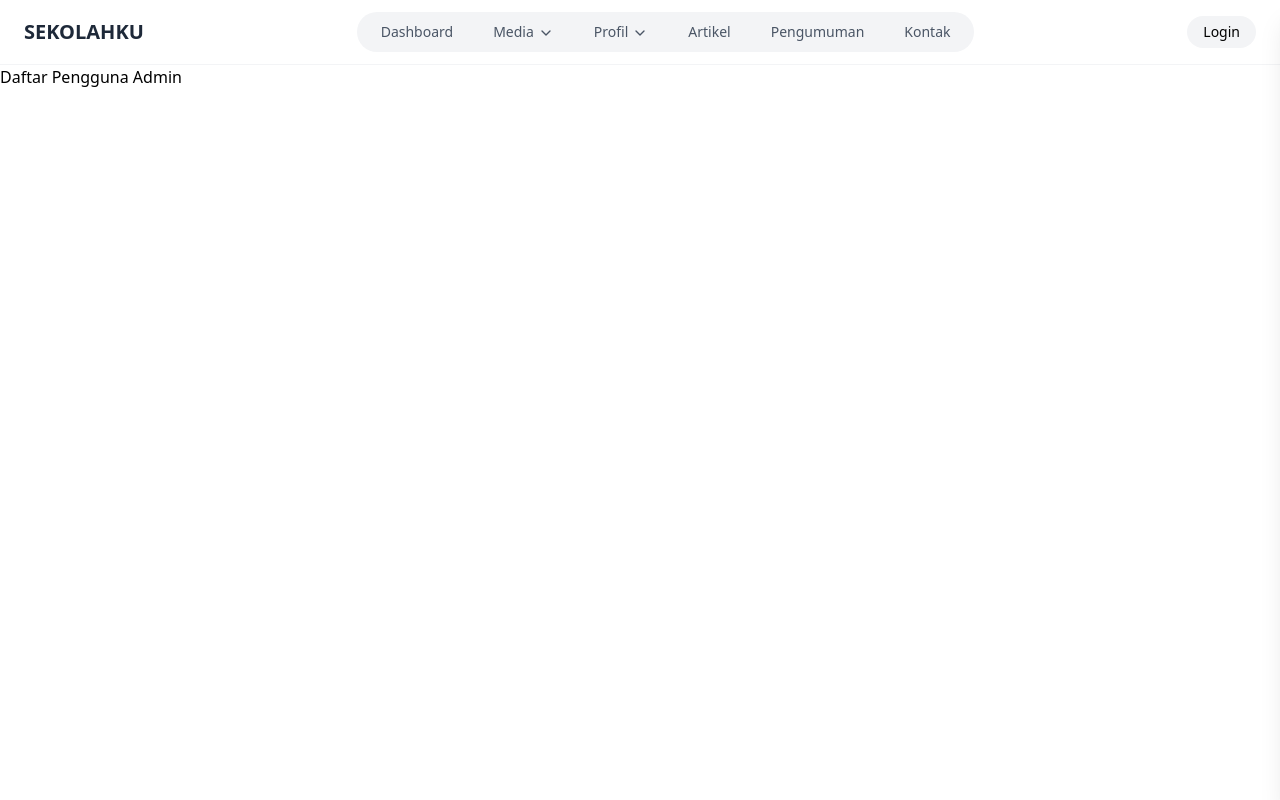
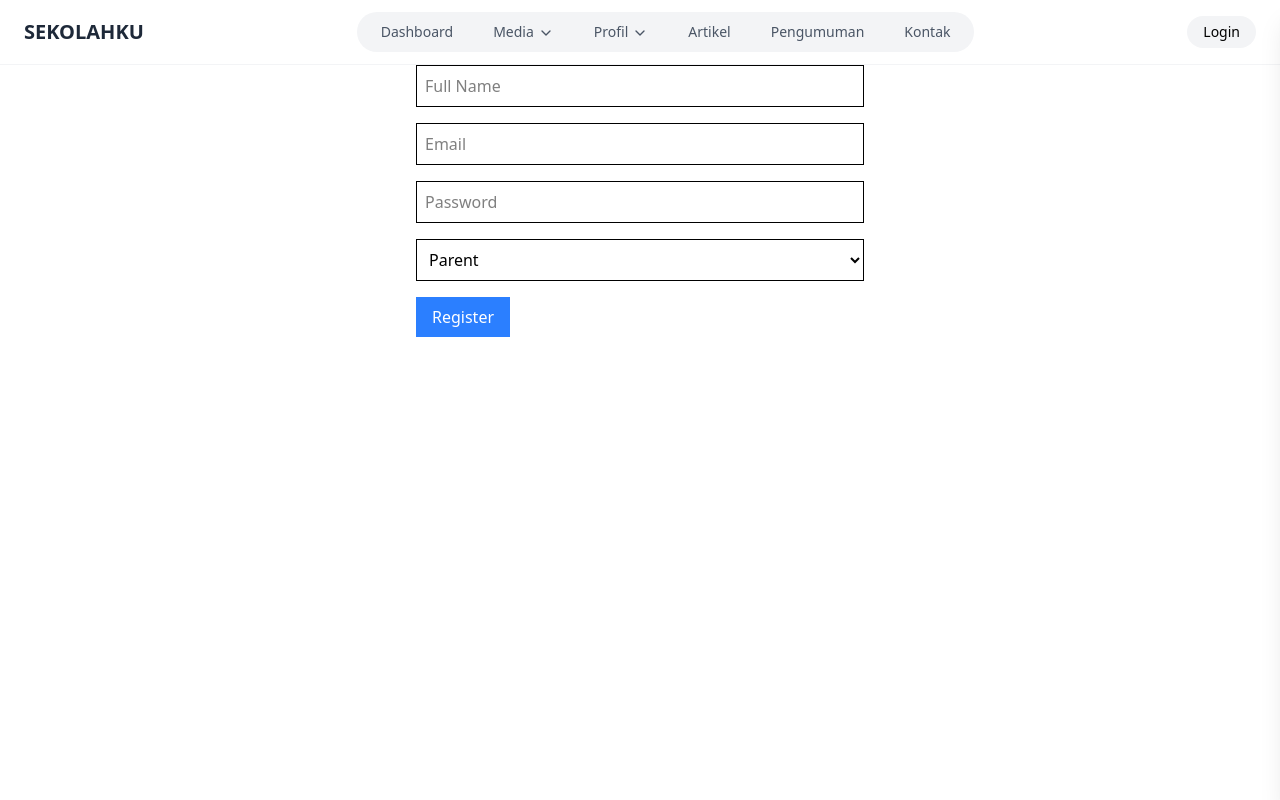
Before and after one commit to rdevcreates/web-profil-sekolah, a Next.js app: page /pages/auth/register in a window 1280 px wide. Shown: the top 800 px of the page. Built offline with nearby package versions, Linux system fonts and the light colour scheme.

Commit message:
implementasi api auth with middleware

```diff
--- a/app/layout.tsx
+++ b/app/layout.tsx
@@ -2,6 +2,7 @@ import type { Metadata } from "next";
 import { Geist, Geist_Mono } from "next/font/google";
 import "./globals.css";
 import ClientLayoutWrapper from "./components/ui/ClientLayoutWrapper";
+import { Toaster } from "react-hot-toast";
 
 const geistSans = Geist({
   variable: "--font-geist-sans",
@@ -27,6 +28,7 @@ export default function RootLayout({
     <html lang="en" className={`${geistSans.variable} ${geistMono.variable}`}>
       <body className="bg-white min-h-screen flex flex-col">
         <ClientLayoutWrapper>{children}</ClientLayoutWrapper>
+        <Toaster position="top-right"/>
       </body>
     </html>
   );
--- a/app/pages/auth/login/page.tsx
+++ b/app/pages/auth/login/page.tsx
@@ -1,8 +1,44 @@
 "use client";
 
+import { login } from "@/app/services/auth";
 import { motion } from "framer-motion";
+import { useRouter } from "next/navigation";
+import { useState } from "react";
+import toast from "react-hot-toast";
 
 export default function Login() {
+  const router = useRouter()
+  const [email, setEmail] = useState("");
+  const [password, setPassword] = useState("");
+  const [errorMsg, setErrorMsg] = useState("");
+  const [loading, setLoading] = useState(false);
+
+  const handleSubmit = async (e: React.FormEvent) => {
+    e.preventDefault();
+    setErrorMsg("");
+    setLoading(true);
+
+    if (!email || !password) {
+      setErrorMsg("Email and Password are required");
+      setLoading(false);
+      return;
+    }
+
+    try {
+      const res = await login({ email, password });
+
+      localStorage.setItem("token", res.token);
+      toast.success("Login successful!");
+      router.push("/pages/admin/pages/dashboard")
+    } catch (error) {
+      toast.error(
+        error instanceof Error && error.message ? error.message : "Login failed"
+      );
+    } finally {
+      setLoading(false);
+    }
+  };
+
   return (
     <div className="flex items-center justify-center min-h-screen">
       <motion.div
@@ -14,11 +50,14 @@ export default function Login() {
           Login ke Sekolahku
         </h2>
 
-        <form className="space-y-5">
+        <form className="space-y-5" onSubmit={handleSubmit}>
           <div>
             <label className="block text-sm text-gray-600 mb-1">Email</label>
             <input
               type="email"
+              value={email}
+              disabled={loading}
+              onChange={(e) => setEmail(e.target.value)}
               placeholder="email@sekolah.com"
               className="w-full px-4 py-2 border border-gray-300 rounded-xl focus:outline-none focus:ring-2 focus:ring-blue-400"
             />
@@ -28,15 +67,22 @@ export default function Login() {
             <label className="block text-sm text-gray-600 mb-1">Password</label>
             <input
               type="password"
+              value={password}
+              disabled={loading}
+              onChange={(e) => setPassword(e.target.value)}
               placeholder="••••••••"
               className="w-full px-4 py-2 border border-gray-300 rounded-xl focus:outline-none focus:ring-2 focus:ring-blue-400"
             />
           </div>
 
+          {errorMsg && (
+            <div className="text-red-500 text-sm mt-2">{errorMsg}</div>
+          )}
+
           <button
             type="submit"
             className="w-full py-2 bg-blue-600 hover:bg-blue-700 transition text-white rounded-xl font-semibold">
-            Login
+            {loading ? "Loading..." : "Login"}
           </button>
         </form>
 
--- a/app/pages/auth/register/page.tsx
+++ b/app/pages/auth/register/page.tsx
@@ -1,3 +1,71 @@
+'use client'
+import { useState } from "react";
+import axios from "axios";
+
 export default function Register() {
-  return <div>Daftar Pengguna Admin</div>;
+  const [formData, setFormData] = useState({
+    name: "",
+    email: "",
+    password: "",
+    role: "PARENT", // Default value
+  });
+
+  const [message, setMessage] = useState("");
+
+  const handleChange = (e: React.ChangeEvent<HTMLInputElement | HTMLSelectElement>) => {
+    setFormData({ ...formData, [e.target.name]: e.target.value });
+  };
+
+  const handleSubmit = async (e: React.FormEvent) => {
+    e.preventDefault();
+    try {
+      const res = await axios.post("http://localhost:4000/api/auth/register", formData);
+      setMessage("✅ Register success: " + res.data.data.email);
+    } catch (err: any) {
+      setMessage("❌ Error: " + (err.response?.data?.message || "Something went wrong"));
+    }
+  };
+
+  return (
+    <form onSubmit={handleSubmit} className="space-y-4 max-w-md mx-auto">
+      <input
+        type="text"
+        name="name"
+        placeholder="Full Name"
+        value={formData.name}
+        onChange={handleChange}
+        className="border p-2 w-full"
+        required
+      />
+      <input
+        type="email"
+        name="email"
+        placeholder="Email"
+        value={formData.email}
+        onChange={handleChange}
+        className="border p-2 w-full"
+        required
+      />
+      <input
+        type="password"
+        name="password"
+        placeholder="Password"
+        value={formData.password}
+        onChange={handleChange}
+        className="border p-2 w-full"
+        required
+      />
+      <select name="role" value={formData.role} onChange={handleChange} className="border p-2 w-full">
+        <option value="ADMIN">Admin</option>
+        <option value="TEACHER">Teacher</option>
+        <option value="PARENT">Parent</option>
+        <option value="STUDENT">Student</option>
+      </select>
+      <button type="submit" className="bg-blue-500 text-white px-4 py-2">
+        Register
+      </button>
+
+      {message && <p className="mt-2">{message}</p>}
+    </form>
+  );
 }
--- /dev/null
+++ b/app/services/auth.ts
@@ -0,0 +1,34 @@
+// const BASE_URL = process.env.NEXT_PUBLIC_BASE_URL
+const BASE_URL = "http://localhost:4000/api";
+
+export const register = async(data: {
+    name : string,
+    email: string,
+    password: string,
+    role? : "ADMIN" | "TEACHER" | "PARENT"
+}) => {
+    const res = await fetch(`${BASE_URL}/auth/register`, {
+        method: "POST",
+        headers: {
+            "Content-Type": "application/json"
+        },
+        credentials: "include",
+        body: JSON.stringify(data)
+    })
+    return res.json()
+}
+
+export const login = async(data: {
+    email: string,
+    password: string
+}) => {
+    const res = await fetch(`${BASE_URL}/auth/login`, {
+        method: "POST",
+        headers: {
+            "Content-Type": "application/json"
+        },
+        credentials: "include",
+        body: JSON.stringify(data),
+    });
+    return res.json()
+}
--- a/package.json
+++ b/package.json
@@ -9,12 +9,14 @@
     "lint": "next lint"
   },
   "dependencies": {
+    "axios": "^1.10.0",
     "framer-motion": "^12.18.1",
     "lucide-react": "^0.513.0",
     "next": "15.3.3",
     "prettier": "^3.5.3",
     "react": "^19.0.0",
     "react-dom": "^19.0.0",
+    "react-hot-toast": "^2.5.2",
     "react-icons": "^5.5.0"
   },
   "devDependencies": {
```
Also changed, not shown: app/pages/admin/pages/content/Static/page.tsx (+8 -0 lines), 1 other file (tests, documents, lock files or other folders).
